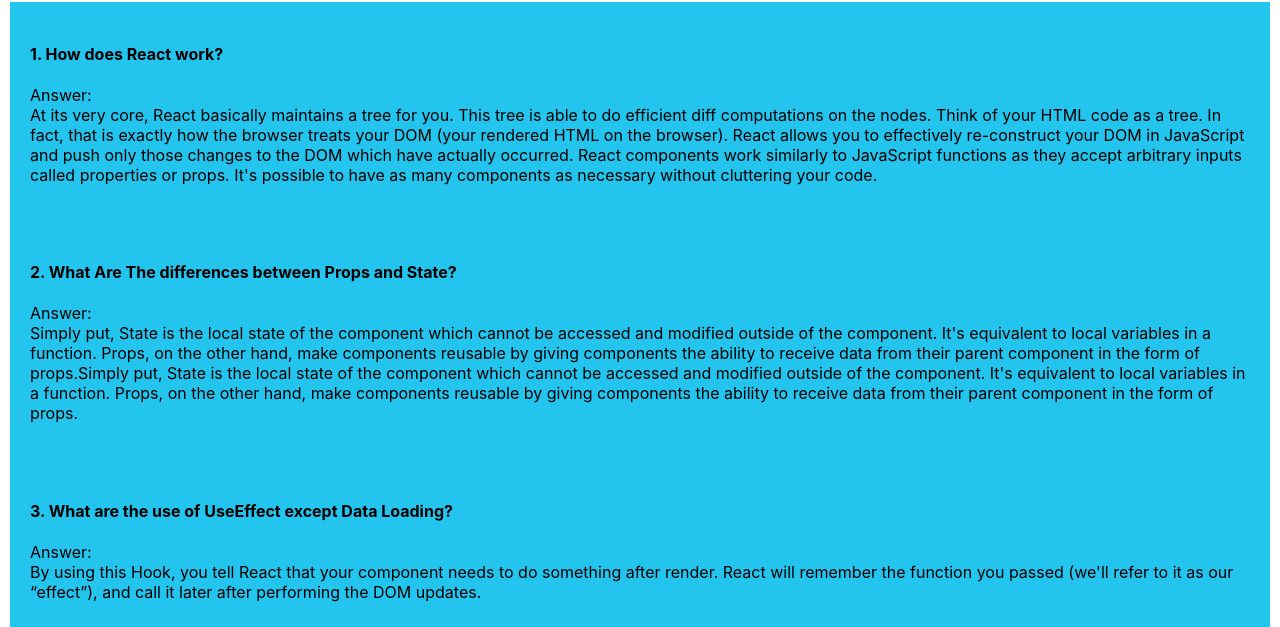
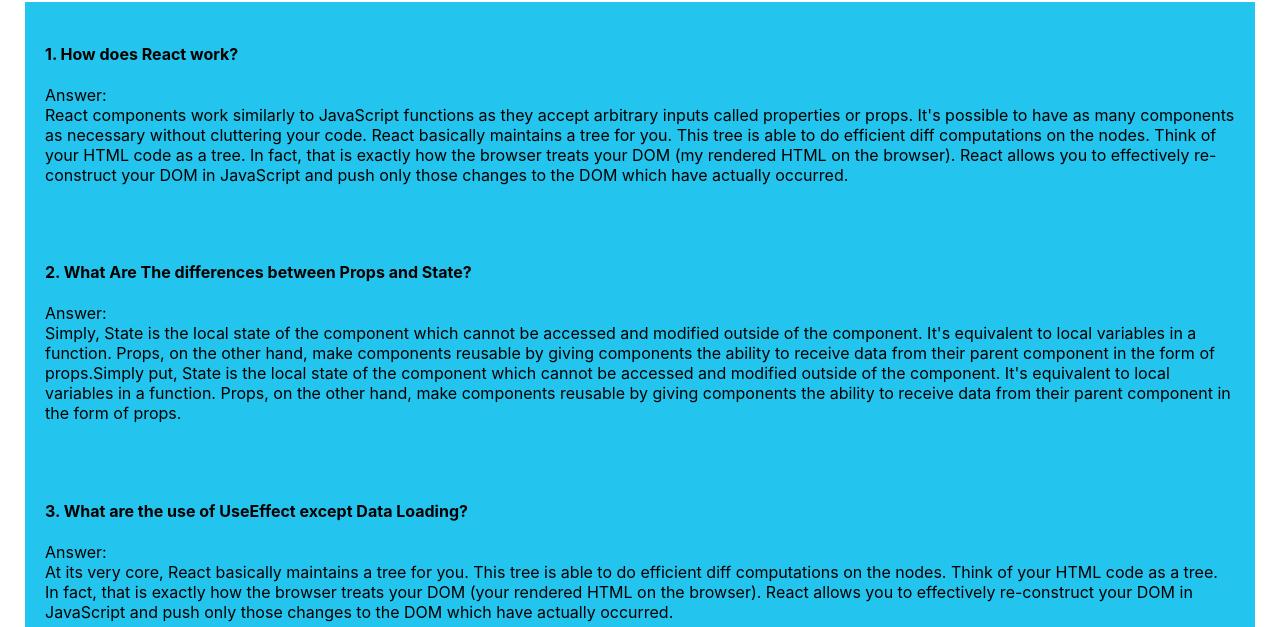
Before and after one commit to asmtanjil/fitness-express, a React (Create React App) app: page / in a window 1280 px wide. Shown: the part 1749-2376 px from the top of the page. Built offline with nearby package versions, Linux system fonts and the light colour scheme.

Commit message:
Question Answered

```diff
--- a/src/Components/Blog/Blog.css
+++ b/src/Components/Blog/Blog.css
@@ -1,6 +1,6 @@
 .blog-container {
   background-color: #23c4ed;
-  margin: 20px 10px;
+  margin: 20px 25px;
   color: black;
 }
 .question {
--- a/src/Components/Blog/Blog.js
+++ b/src/Components/Blog/Blog.js
@@ -1,29 +1,52 @@
-import React from 'react';
-import './Blog.css'
+import React from "react";
+import "./Blog.css";
 
 const Blog = () => {
   return (
-    <div className='blog-container'>
+    <div className="blog-container">
       <div className="question">
         <h4>1. How does React work?</h4>
-      <p><span>Answer:</span> <br /> At its very core, React basically maintains a tree for you. This tree is able to do efficient diff computations on the nodes.
-      Think of your HTML code as a tree. In fact, that is exactly how the browser treats your DOM (your rendered HTML on the browser). React allows you to effectively re-construct your DOM in JavaScript and push only those changes to the DOM which have actually occurred.
-
-      React components work similarly to JavaScript functions as they accept arbitrary inputs called properties or props. It's possible to have as many components as necessary without cluttering your code.
+        <p>
+          <span>Answer:</span> <br />
+          React components work similarly to JavaScript functions as they accept
+          arbitrary inputs called properties or props. It's possible to have as
+          many components as necessary without cluttering your code. React
+          basically maintains a tree for you. This tree is able to do efficient
+          diff computations on the nodes. Think of your HTML code as a tree. In
+          fact, that is exactly how the browser treats your DOM (my rendered
+          HTML on the browser). React allows you to effectively re-construct
+          your DOM in JavaScript and push only those changes to the DOM which
+          have actually occurred.
         </p>
       </div>
       <div className="question">
         <h4>2. What Are The differences between Props and State?</h4>
-      <p><span>Answer:</span> <br /> Simply put, State is the local state of the component which cannot be accessed and modified outside of the component. It's equivalent to local variables in a function. Props, on the other hand, make components reusable by giving components the ability to receive data from their parent component in the form of props.Simply put, State is the local state of the component which cannot be accessed and modified outside of the component. It's equivalent to local variables in a function. Props, on the other hand, make components reusable by giving components the ability to receive data from their parent component in the form of props.
+        <p>
+          <span>Answer:</span> <br /> Simply, State is the local state of the
+          component which cannot be accessed and modified outside of the
+          component. It's equivalent to local variables in a function. Props, on
+          the other hand, make components reusable by giving components the
+          ability to receive data from their parent component in the form of
+          props.Simply put, State is the local state of the component which
+          cannot be accessed and modified outside of the component. It's
+          equivalent to local variables in a function. Props, on the other hand,
+          make components reusable by giving components the ability to receive
+          data from their parent component in the form of props.
         </p>
       </div>
 
       <div className="question">
         <h4>3. What are the use of UseEffect except Data Loading?</h4>
-      <p><span>Answer:</span> <br /> By using this Hook, you tell React that your component needs to do something after render. React will remember the function you passed (we'll refer to it as our “effect”), and call it later after performing the DOM updates.
+        <p>
+          <span>Answer:</span> <br /> At its very core, React basically
+          maintains a tree for you. This tree is able to do efficient diff
+          computations on the nodes. Think of your HTML code as a tree. In fact,
+          that is exactly how the browser treats your DOM (your rendered HTML on
+          the browser). React allows you to effectively re-construct your DOM in
+          JavaScript and push only those changes to the DOM which have actually
+          occurred.
         </p>
       </div>
-
     </div>
   );
 };
--- a/src/Components/Exercise/Exercise.css
+++ b/src/Components/Exercise/Exercise.css
@@ -1,38 +1,30 @@
-.card-body{
-  /* background-color: burlywood; */
+.card-body {
   border: 2px solid black;
   border-radius: 8px;
   width: 300px;
   height: 480px;
   position: relative;
 }
-.cart-img{
+.cart-img {
   width: 284px;
-  height: 170px;
+  height: 180px;
   margin: 8px;
   border-radius: 5px;
 }
-/* .btn-time{
-  border:none;
-  border-radius: 10px;
-  background-color: coral;
-  font-size: 18px;
-  font-weight: bold;
-} */
-.card-items{
+.card-items {
   margin: 5px 10px;
 }
-.card-name{
+.card-name {
   margin: 2px auto;
 }
-.card-text{
+.card-text {
   font-size: 16px;
   font-weight: 600;
 }
-.card-detail{
+.card-detail {
   color: gray;
 }
-.btn-card{
+.btn-card {
   width: 100%;
   background-color: coral;
   position: absolute;
@@ -40,11 +32,11 @@
   border: none;
   border-radius: 0 0 5px 5px;
 }
-.btn-card p{
- font-size: 17px;
- font-weight:500;
+.btn-card p {
+  font-size: 17px;
+  font-weight: 500;
 }
-.btn-card:hover{
-  background-color: #1FAA59;
+.btn-card:hover {
+  background-color: #1faa59;
   color: white;
 }
--- a/src/Components/Sidebar/Sidebar.css
+++ b/src/Components/Sidebar/Sidebar.css
@@ -11,6 +11,10 @@
 .sidebar-header h5 {
   margin-top: 10px;
   margin-bottom: 7px;
+}
+.location {
+  color: gray;
+  font-weight: 600;
 }
 .sidebar-details {
   background-color: aliceblue;
@@ -94,9 +98,9 @@
   background-color: #1faa59;
 }
 
-/*
-@media screen and (max-width:600px){
-  .sidebar-body{
-    width: 80%;
+@media screen and (max-width: 600px) {
+  .sidebar-body {
+    margin-left: 20px;
+    margin-right: 15px;
   }
-} */
+}
--- a/src/Components/Sidebar/Sidebar.js
+++ b/src/Components/Sidebar/Sidebar.js
@@ -48,7 +48,7 @@
           </div>
           <div>
             <h5>ASM Tanjil</h5>
-            <h>Barishal Bangladesh</h>
+            <p className="location">Barishal Bangladesh</p>
           </div>
         </div>
         <div className="sidebar-details">
--- a/src/Components/Workout/Workout.css
+++ b/src/Components/Workout/Workout.css
@@ -40,6 +40,6 @@
     flex-direction: column;
   }
   .container-body {
-    margin-left: 10px;
+    margin-left: 35px;
   }
 }
```
Lines whose indentation alone changed are shown as unchanged.
